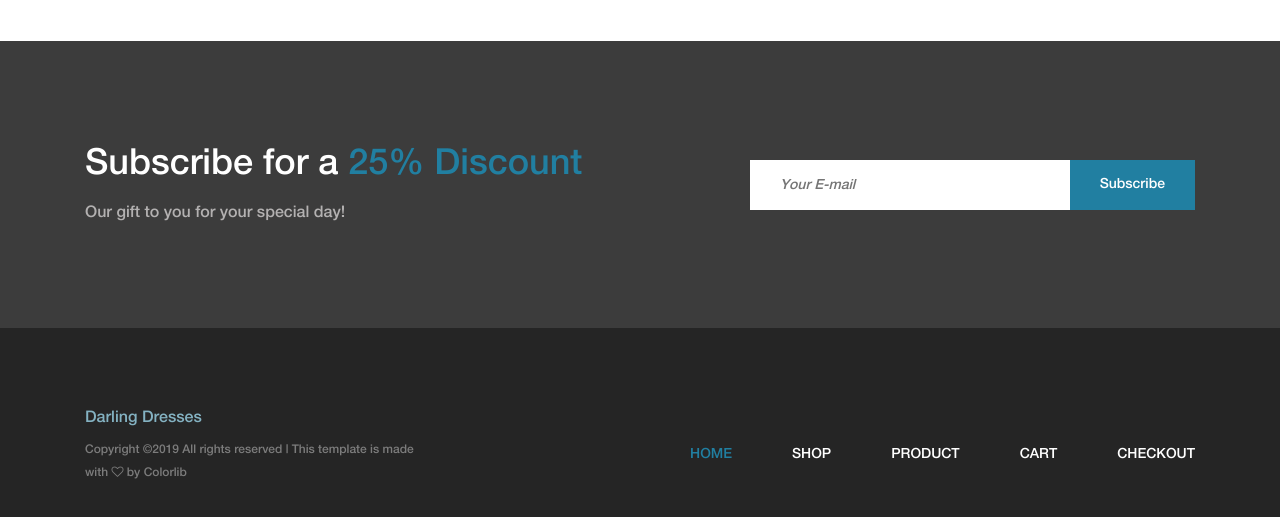
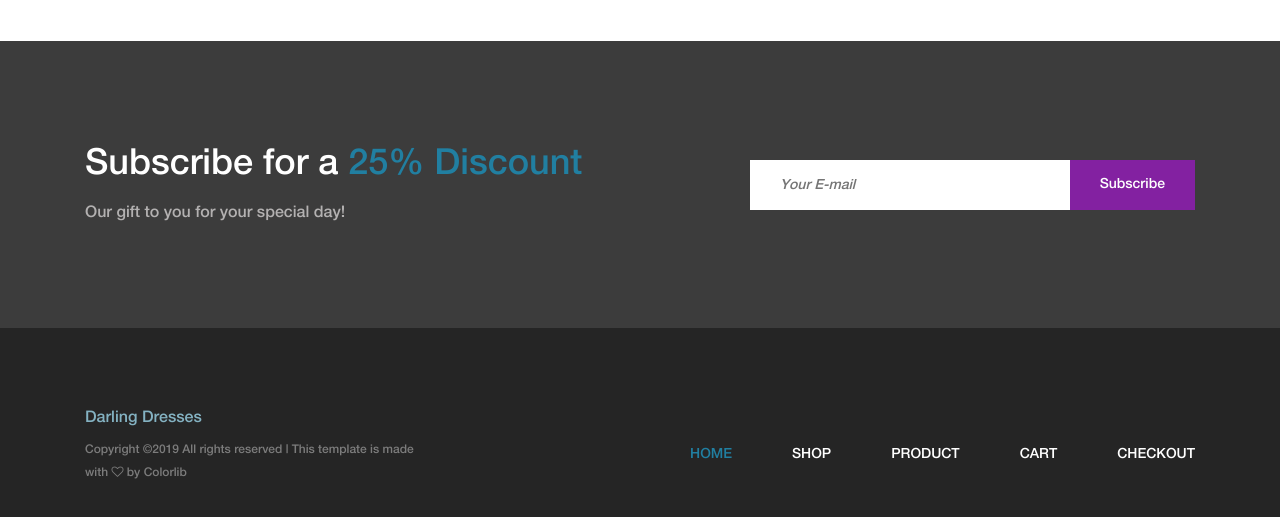
Before and after one commit to CRose630/Store_Front, a plain HTML site: page index.html in a window 1280 px wide. Shown: the part 966-1483 px from the top of the page. Drawn offline with Linux system fonts and the light colour scheme.

Commit message:
Update core-style.css

```diff
--- a/css/core-style.css
+++ b/css/core-style.css
@@ -1050,7 +1050,7 @@ img {
       -webkit-transition-duration: 500ms;
       transition-duration: 500ms;
       height: 50px;
-      background-color: #217FA1;
+      background-color: #8321A1;
       color: #fff;
       font-size: 14px;
       padding: 0 30px;
```
